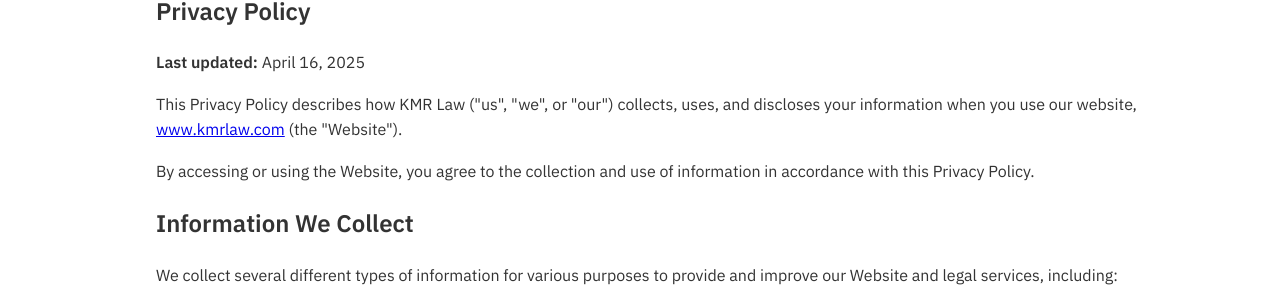
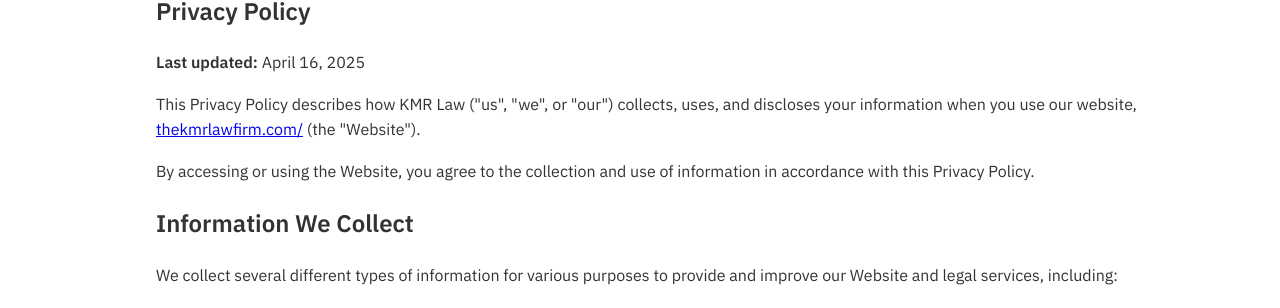
Before and after one commit to chadrosen/kmrlaw, a Jekyll site: the page built from privacy.html, in a window 1280 px wide and 900 px high. Shown: the part 148-456 px from the top of the window. Built offline with Jekyll 4.4.1, drawn with Linux system fonts in a browser that asks for light colours.

Commit message:
fix web address

```diff
--- a/privacy.html
+++ b/privacy.html
@@ -8,7 +8,7 @@
 
         <p><strong>Last updated:</strong> April 16, 2025</p>
 
-        <p>This Privacy Policy describes how KMR Law ("us", "we", or "our") collects, uses, and discloses your information when you use our website, <a href="https://www.kmrlaw.com">www.kmrlaw.com</a> (the "Website").</p>
+        <p>This Privacy Policy describes how KMR Law ("us", "we", or "our") collects, uses, and discloses your information when you use our website, <a href="http://thekmrlawfirm.com/">thekmrlawfirm.com/</a> (the "Website").</p>
 
         <p>By accessing or using the Website, you agree to the collection and use of information in accordance with this Privacy Policy.</p>
 
--- a/tos.html
+++ b/tos.html
@@ -9,7 +9,7 @@
   <h1>Terms of Service</h1>
   <p><strong>Last updated:</strong> April 16, 2025</p>
 
-  <p>Please read these Terms of Service ("Terms") carefully before using the <a href="https://www.kmrlaw.com">www.kmrlaw.com</a> website (the "Website") operated by KMR Law, a Professional Corporation formed in California, United States ("us," "we," or "our").</p>
+  <p>Please read these Terms of Service ("Terms") carefully before using the <a href="http://thekmrlawfirm.com/">thekmrlawfirm.com/</a> website (the "Website") operated by KMR Law, a Professional Corporation formed in California, United States ("us," "we," or "our").</p>
 
   <p>Your access to and use of this Website is conditioned on your acceptance of and compliance with these Terms. These Terms apply to all visitors, users, and others who access or use the Website.</p>
 
```
